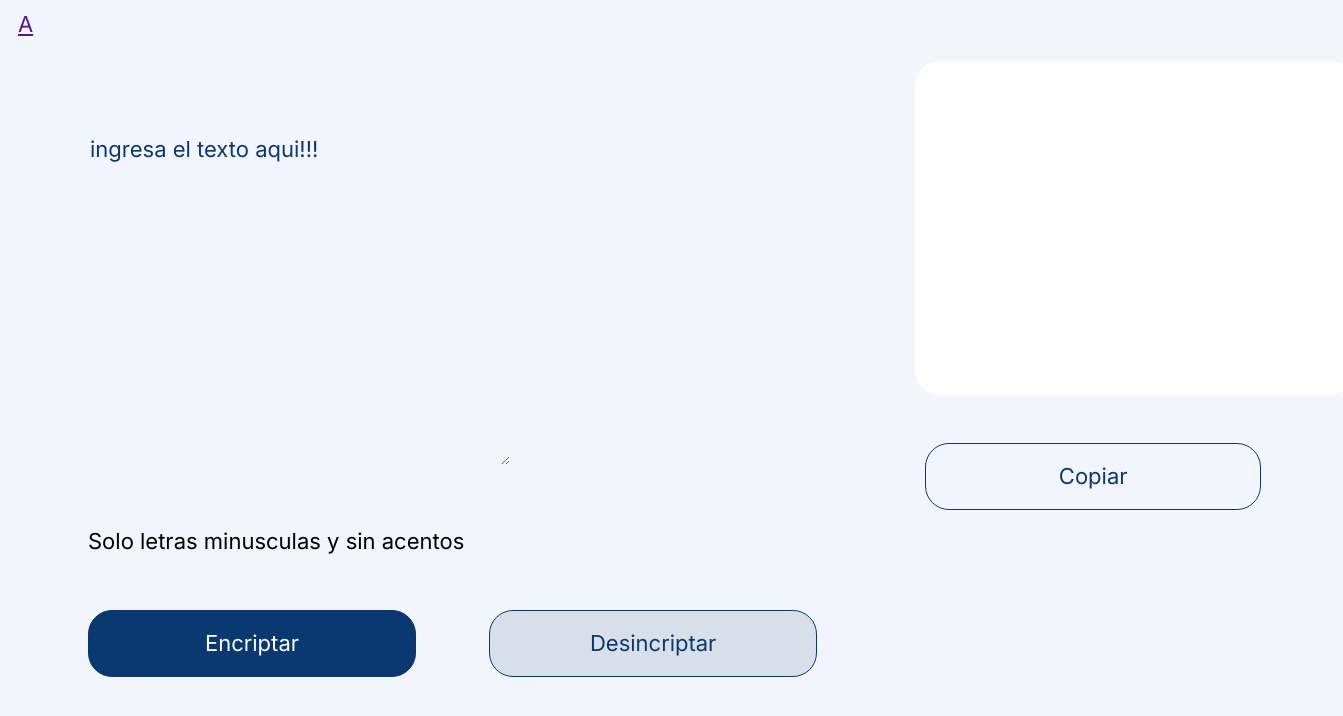
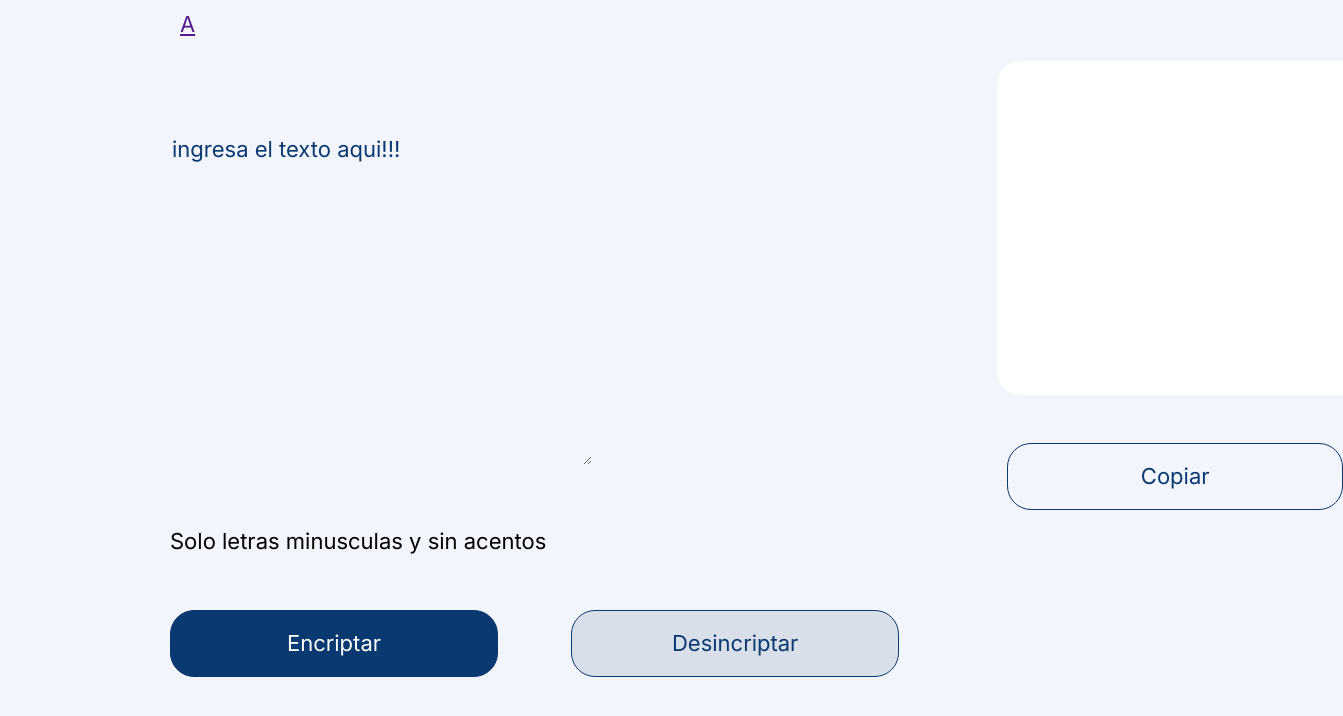
Before and after one commit to mrjamrd/encriptador, a plain HTML site: page index.html in a window 1280 px wide. Shown: the whole page, 1343 px wide, since content can reach past the window. Drawn offline with Linux system fonts and the light colour scheme.

Commit message:
Agreglando los css

```diff
--- a/css/style.css
+++ b/css/style.css
@@ -88,3 +88,7 @@ main{
     position: absolute;
     width: 336px;
 }
+.caja{
+    width: 940px;
+    margin: auto;
+}
--- a/index.html
+++ b/index.html
@@ -10,9 +10,11 @@
 </head>
 <body>
     <header>
+        <div class="caja">
         <a class="logo" href="">A</a>
+        </div>
     </header>
-    <main>
+    <main class="caja">
         <section class="">
             <textarea class="text-area" name="" id="text" cols="30" rows="10" placeholder="Ingresa el texto Aqui!!!"></textarea>
            <div class="">
@@ -24,7 +26,7 @@
            </div>
         </section>
         <section class="">
-            <textarea class="mensaje" name="" id="" cols="30" rows="10"></textarea>
+            <textarea class="mensaje" name="" id="salida" cols="30" rows="10"></textarea>
 
             <div id="" class="">
                 <button class="btn-copiar">Copiar</button>
--- a/js/app.js
+++ b/js/app.js
@@ -13,7 +13,7 @@ function desencriptado(){
     var textoEntrada = document.querySelector("#text").value;
     var textoCifrado = textoEntrada.replace(/enter/gi, "e").replace(/imes/gi, "i").replace(/ai/gi, "a").replace(/ober/gi, "o").replace(/ufat/gi, "u");
     //document.querySelector("salida").value = textoCifrado;
-    //document.querySelector("#input-texto").value;
+    //document.querySelector("#text").value;
     document.getElementById("salida").innerHTML = textoCifrado
 
 }
```
